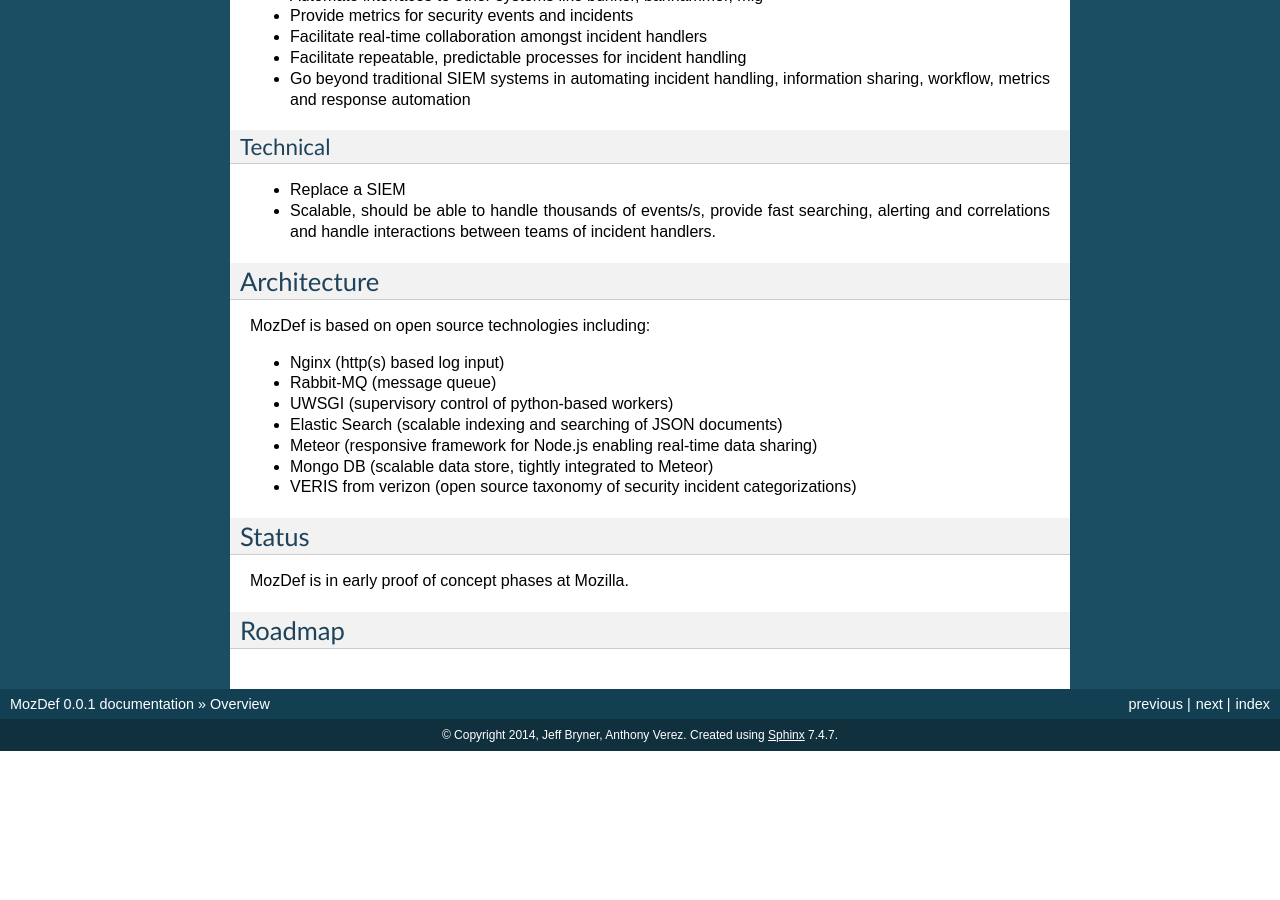
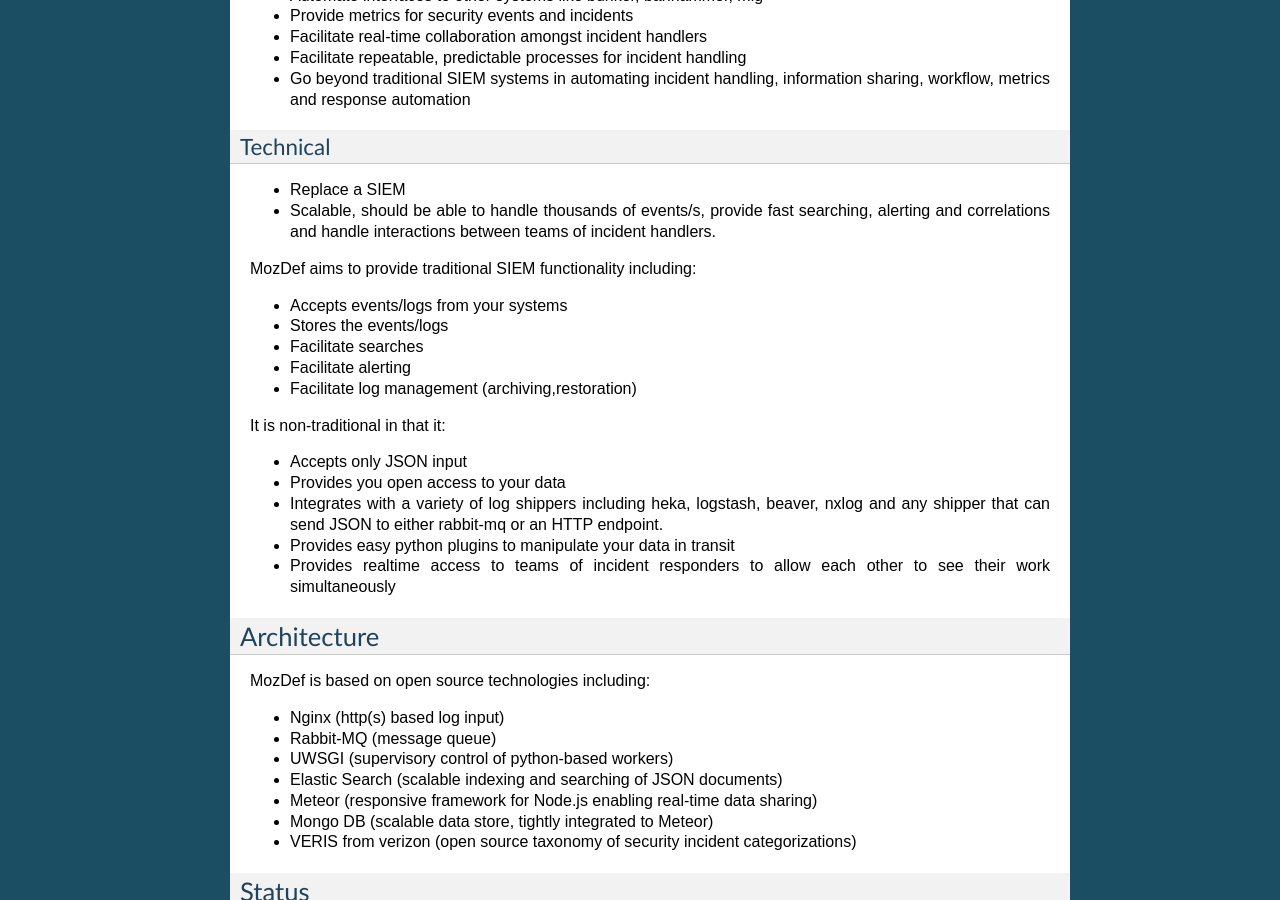
Before and after one commit to mozilla/MozDef, a Sphinx documentation site: the page built from docs/source/overview.rst, in a window 1280 px wide and 900 px high, scrolled down 452 px. Built offline with Sphinx 7.4.7, drawn with Linux system fonts in a browser that asks for light colours; before the commit the page ends 1203 px from its top, so only the background shows below that.

Commit message:
more details on the technical goals, differentiators

```diff
--- a/docs/source/overview.rst
+++ b/docs/source/overview.rst
@@ -29,6 +29,22 @@
 * Replace a SIEM
 * Scalable, should be able to handle thousands of events/s, provide fast searching, alerting and correlations and handle interactions between teams of incident handlers.
 
+MozDef aims to provide traditional SIEM functionality including:
+
+* Accepts events/logs from your systems
+* Stores the events/logs
+* Facilitate searches
+* Facilitate alerting
+* Facilitate log management (archiving,restoration)
+
+It is non-traditional in that it:
+
+* Accepts only JSON input
+* Provides you open access to your data
+* Integrates with a variety of log shippers including  heka, logstash, beaver, nxlog and any shipper that can send JSON to either rabbit-mq or an HTTP endpoint.
+* Provides easy python plugins to manipulate your data in transit
+* Provides realtime access to teams of incident responders to allow each other to see their work simultaneously
+
 
 Architecture
 ------------
```
